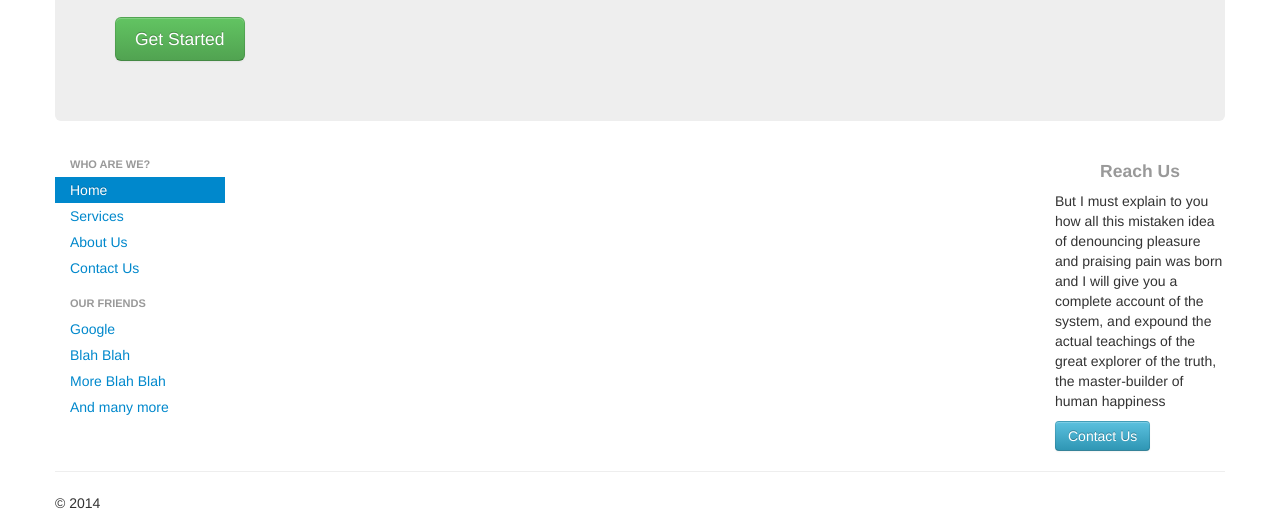
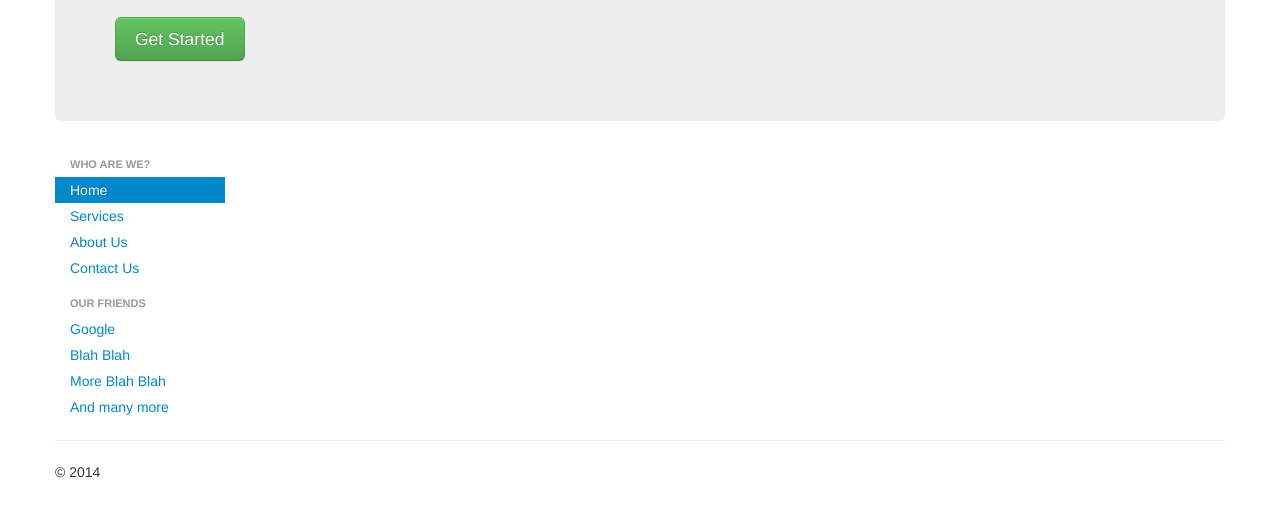
Before and after one commit to go-kenka/Leanring_AngularJS, a plain HTML site: page index.html in a window 1280 px wide. Shown: the part 315-838 px from the top of the page. After the commit the page ends 807 px from the top, so only its background shows below. Drawn offline with nearby package versions, Linux system fonts and the light colour scheme.

Commit message:
删除不用的内容

```diff
--- a/index.html
+++ b/index.html
@@ -71,14 +71,8 @@
 
             </div>
             <div class="span8">
-
             </div>
             <div class="span2">
-                <h4 class="muted text-center"> Reach Us</h4>
-                <p>But I must explain to you how all this mistaken idea of denouncing pleasure and praising pain was born and
-                    I will give you a complete account of the system, and expound the actual teachings of the great explorer
-                    of the truth, the master-builder of human happiness</p>
-                <a href="#" class="btn btn-info">Contact Us</a>
             </div>
         </div>
         <hr>
```
